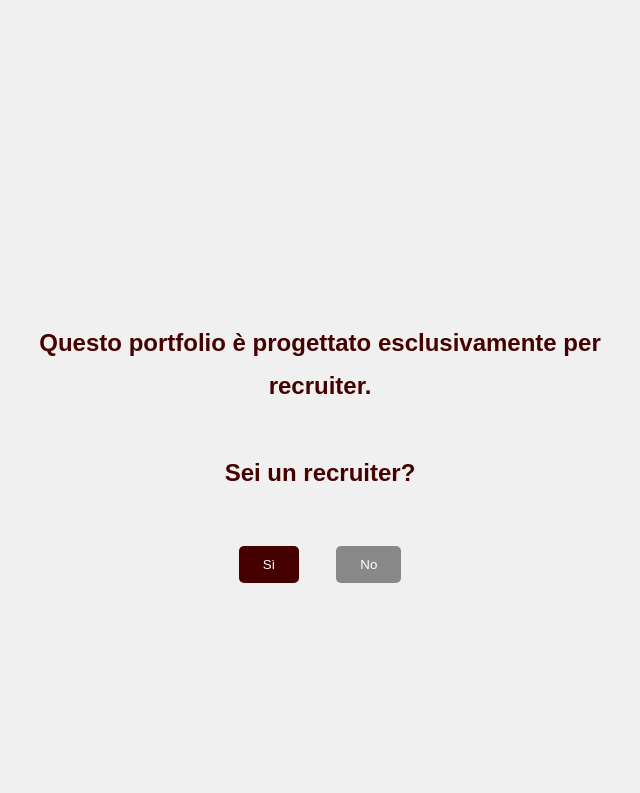
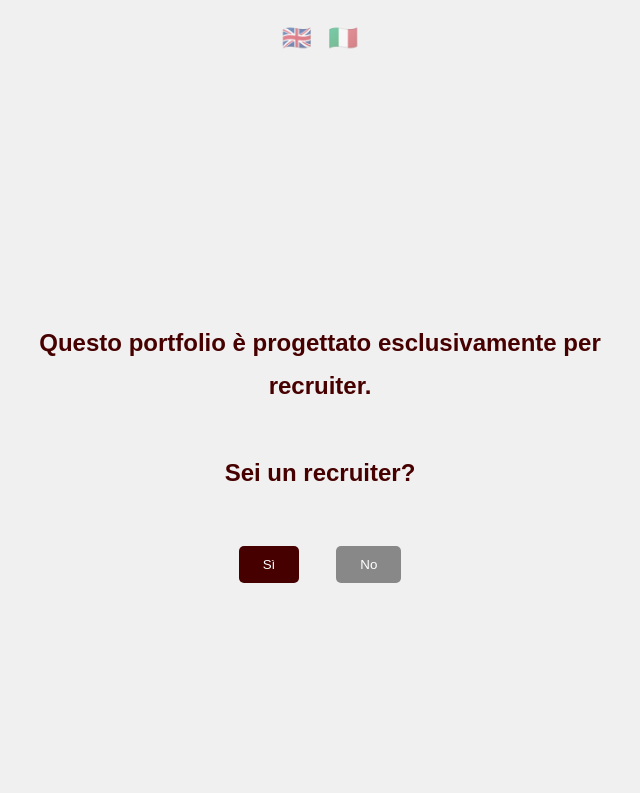
Before and after one commit to alessandrochini/alessandrochini.github.io, a plain HTML site: page index-it.html in a window 1280 px wide. Shown: the top 793 px of the page, without its empty margins (352-992 px from the left). Drawn offline with Linux system fonts and the light colour scheme.

Commit message:
Update index-it.html

```diff
--- a/index-it.html
+++ b/index-it.html
@@ -33,6 +33,18 @@
 
 <!-- Accesso recruiter -->
 <div id="access-banner" style="position: fixed; top: 0; left: 0; width: 100%; height: 100vh; background-color: #f0f0f0; z-index: 9999; display: flex; flex-direction: column; justify-content: center; align-items: center; font-family: sans-serif; text-align: center; padding: 2rem;">
+  <!-- Language Switcher centered inside banner -->
+<div style="position: absolute; top: 1rem; left: 50%; transform: translateX(-50%); font-size: 1.5rem;">
+  <a href="index.html" title="English version"
+     style="margin-right: 10px; text-decoration: none; opacity: 0.5; transition: opacity 0.3s;"
+     onmouseover="this.style.opacity='1'"
+     onmouseout="this.style.opacity='0.5'">🇬🇧</a>
+  <a href="index-it.html" title="Versione italiana"
+     style="text-decoration: none; opacity: 0.5; transition: opacity 0.3s;"
+     onmouseover="this.style.opacity='1'"
+     onmouseout="this.style.opacity='0.5'">🇮🇹</a>
+</div>
+
   <h2 style="color: #470000; font-size: 1.5rem; max-width: 600px;">
     Questo portfolio è progettato esclusivamente per recruiter.<br><br>
     Sei un recruiter?
```
